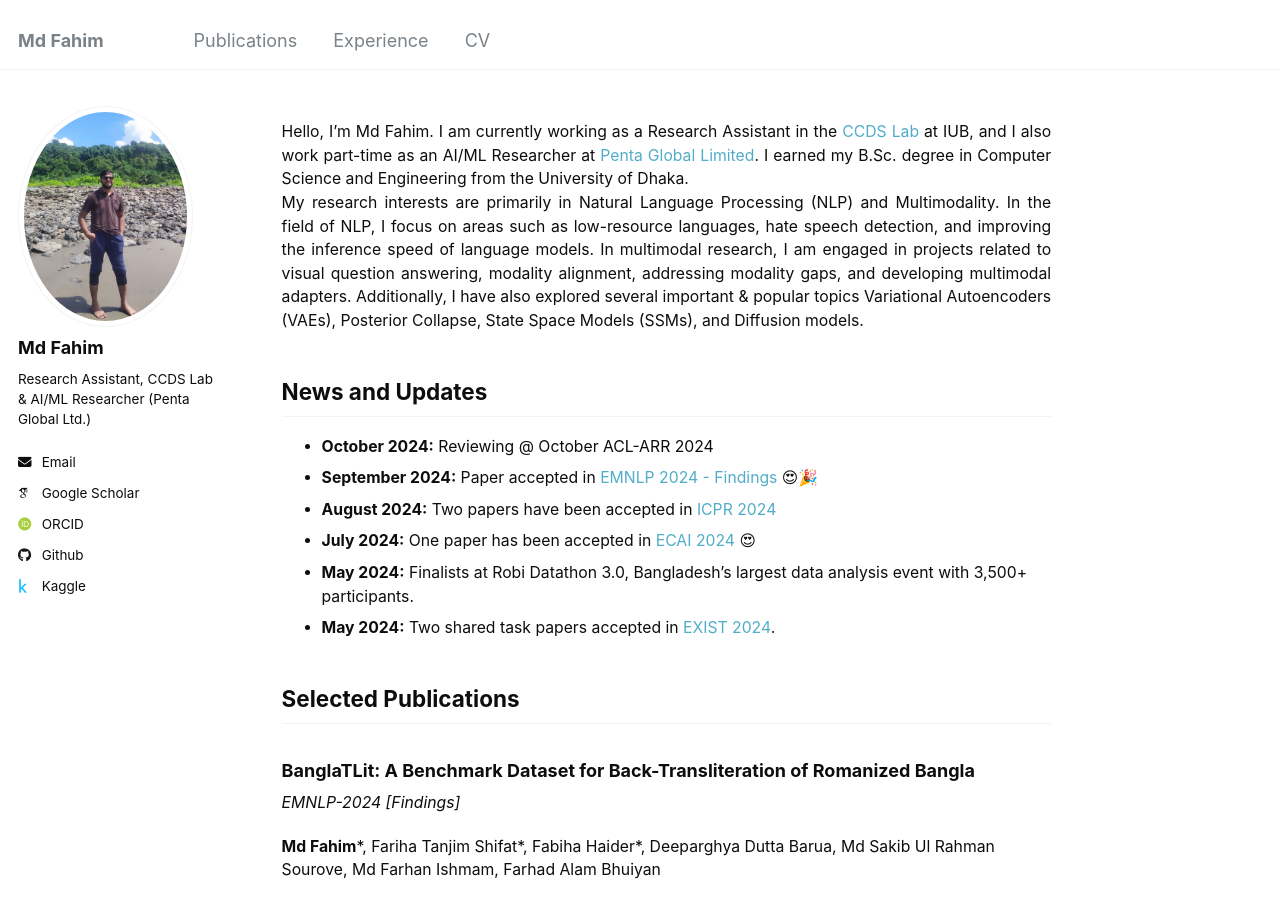
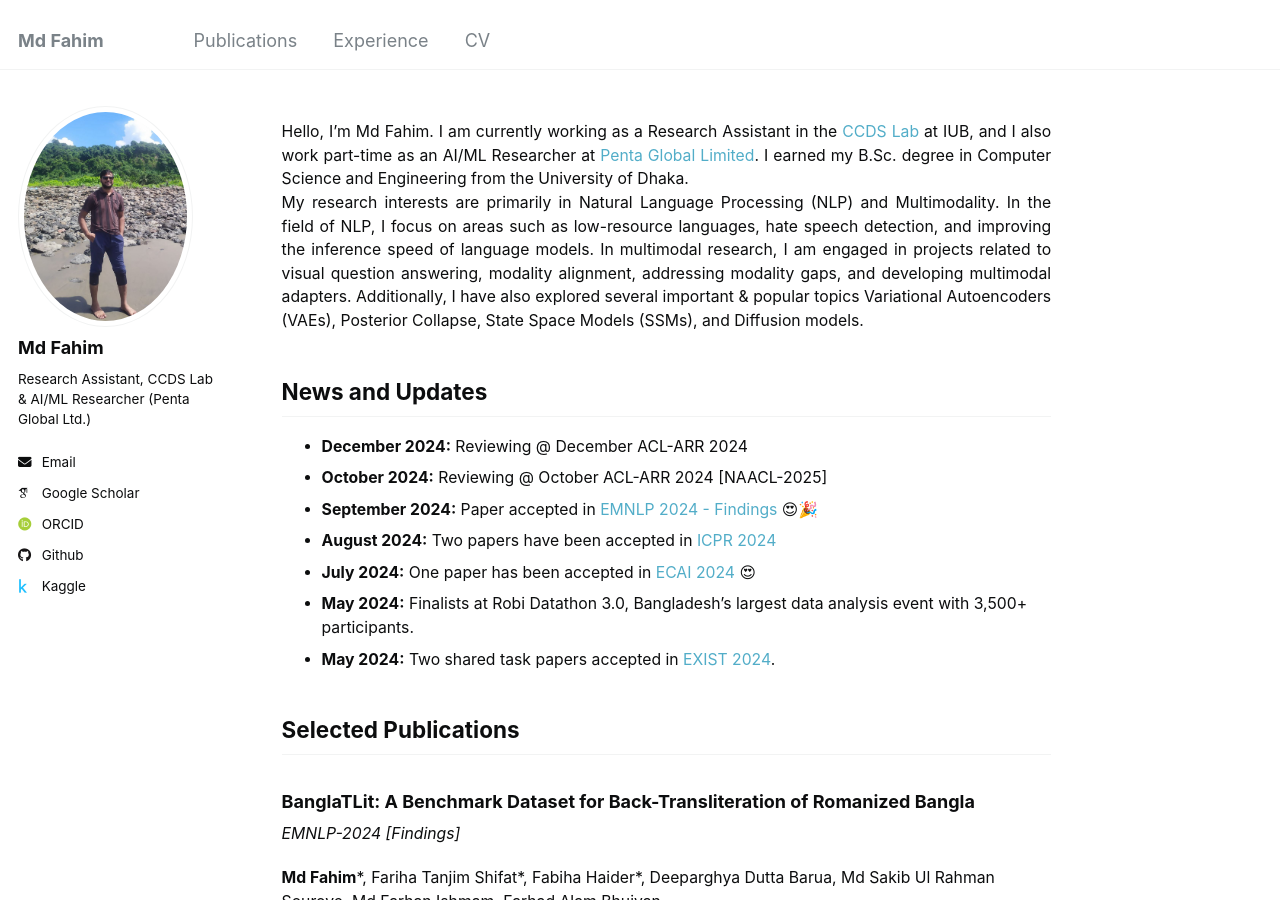
Before and after one commit to md-fahim/md-fahim.github.io, a Jekyll site: the page built from _pages/about.md, in a window 1280 px wide and 900 px high. Built offline with Jekyll 4.4.1, drawn with Linux system fonts in a browser that asks for light colours; some web fonts are replaced.

Commit message:
news_update

```diff
--- a/_pages/about.md
+++ b/_pages/about.md
@@ -66,7 +66,8 @@ My research interests are primarily in Natural Language Processing (NLP) and Mul
 </ul> -->
 
 <h2>News and Updates</h2>
-- **October 2024:** Reviewing @ October ACL-ARR 2024
+- **December 2024:** Reviewing @ December ACL-ARR 2024
+- **October 2024:** Reviewing @ October ACL-ARR 2024 [NAACL-2025]
 - **September 2024:** Paper accepted in <a href="https://2024.emnlp.org/">EMNLP 2024 - Findings</a> 😍🎉
 - **August 2024:** Two papers have been accepted in <a href="https://icpr2024.org/index.html">ICPR 2024</a>
 - **July 2024:** One paper has been accepted in <a href="https://www.ecai2024.eu/calls/main-track">ECAI 2024</a> 😍
```
